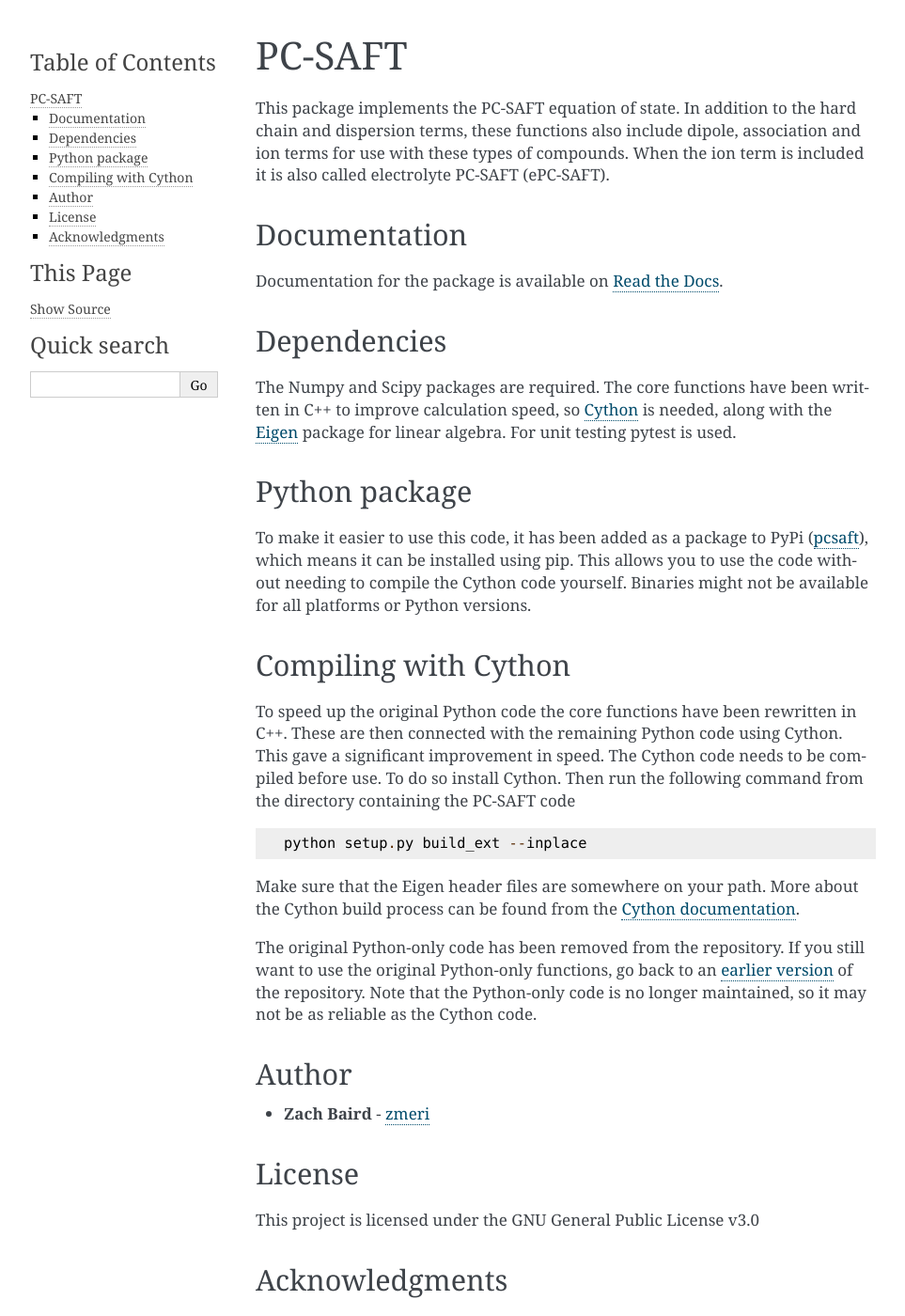
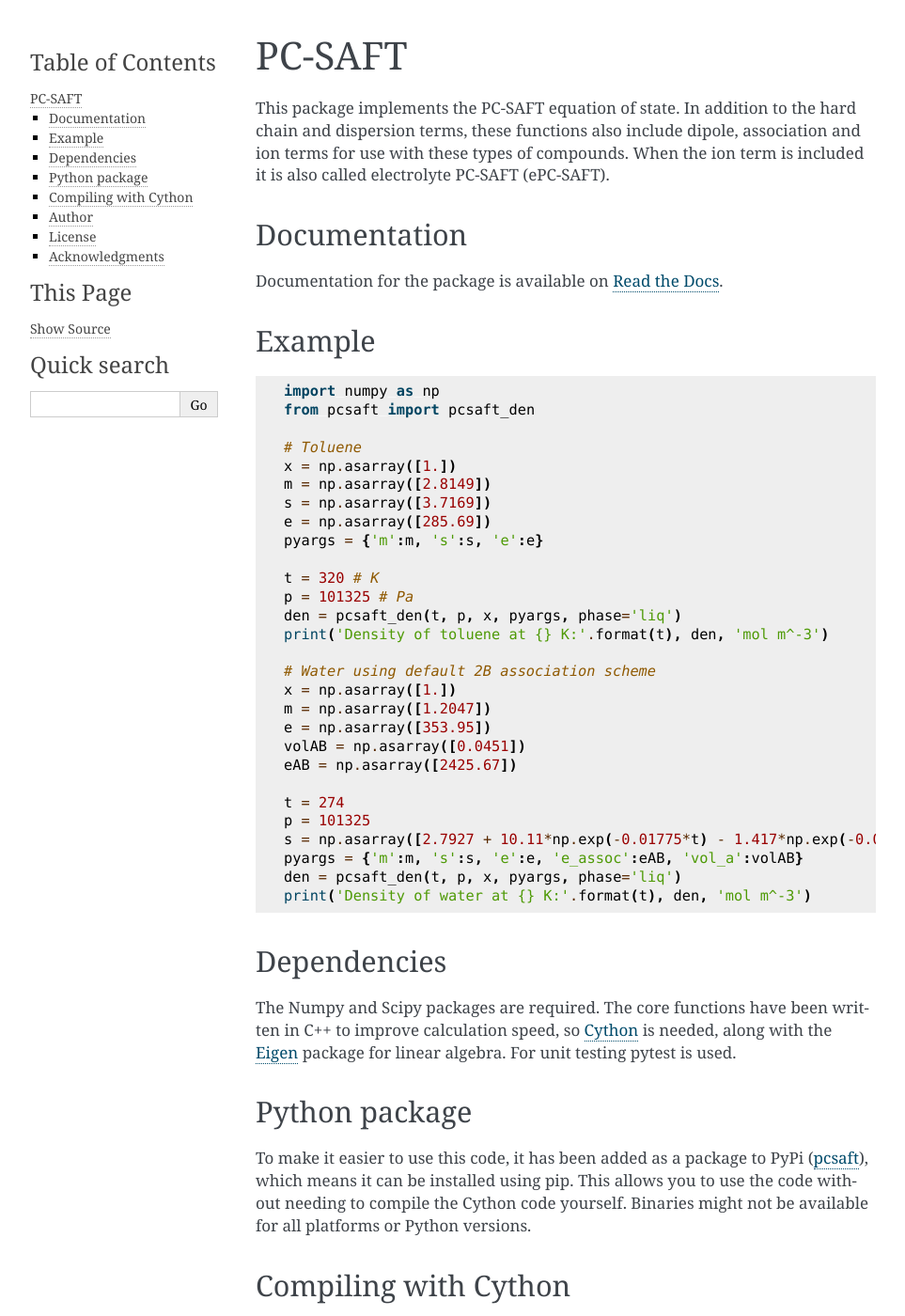
Before and after one commit to zmeri/PC-SAFT, a Sphinx documentation site: the page built from docs/README.rst, in a window 1280 px wide and 1400 px high. Shown: the whole window at 94% size, without its empty margins (148-1111 px from the left). Built offline with Sphinx 7.4.7, drawn with Linux system fonts in a browser that asks for light colours.

Commit message:
added example

```diff
--- a/docs/README.rst
+++ b/docs/README.rst
@@ -7,6 +7,11 @@
 Documentation
 -------------
 Documentation for the package is available on `Read the Docs`_.
+
+Example
+-------
+.. literalinclude:: example.py
+  :language: Python
 
 Dependencies
 ------------
--- /dev/null
+++ b/docs/example.py
@@ -0,0 +1,28 @@
+import numpy as np
+from pcsaft import pcsaft_den
+
+# Toluene
+x = np.asarray([1.])
+m = np.asarray([2.8149])
+s = np.asarray([3.7169])
+e = np.asarray([285.69])
+pyargs = {'m':m, 's':s, 'e':e}
+
+t = 320 # K
+p = 101325 # Pa
+den = pcsaft_den(t, p, x, pyargs, phase='liq')
+print('Density of toluene at {} K:'.format(t), den, 'mol m^-3')
+
+# Water using default 2B association scheme
+x = np.asarray([1.])
+m = np.asarray([1.2047])
+e = np.asarray([353.95])
+volAB = np.asarray([0.0451])
+eAB = np.asarray([2425.67])
+
+t = 274
+p = 101325
+s = np.asarray([2.7927 + 10.11*np.exp(-0.01775*t) - 1.417*np.exp(-0.01146*t)]) # temperature dependent sigma is used for better accuracy
+pyargs = {'m':m, 's':s, 'e':e, 'e_assoc':eAB, 'vol_a':volAB}
+den = pcsaft_den(t, p, x, pyargs, phase='liq')
+print('Density of water at {} K:'.format(t), den, 'mol m^-3')
```
